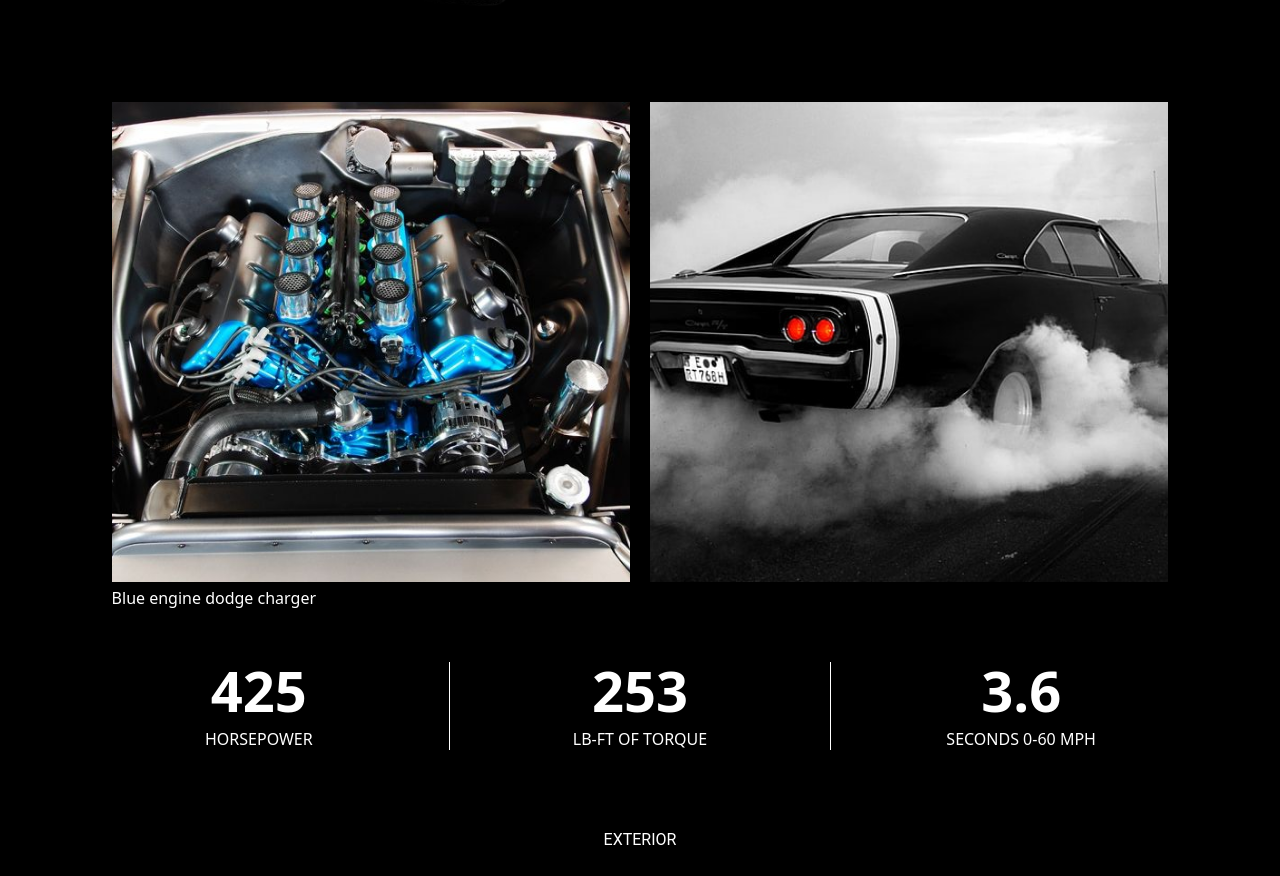
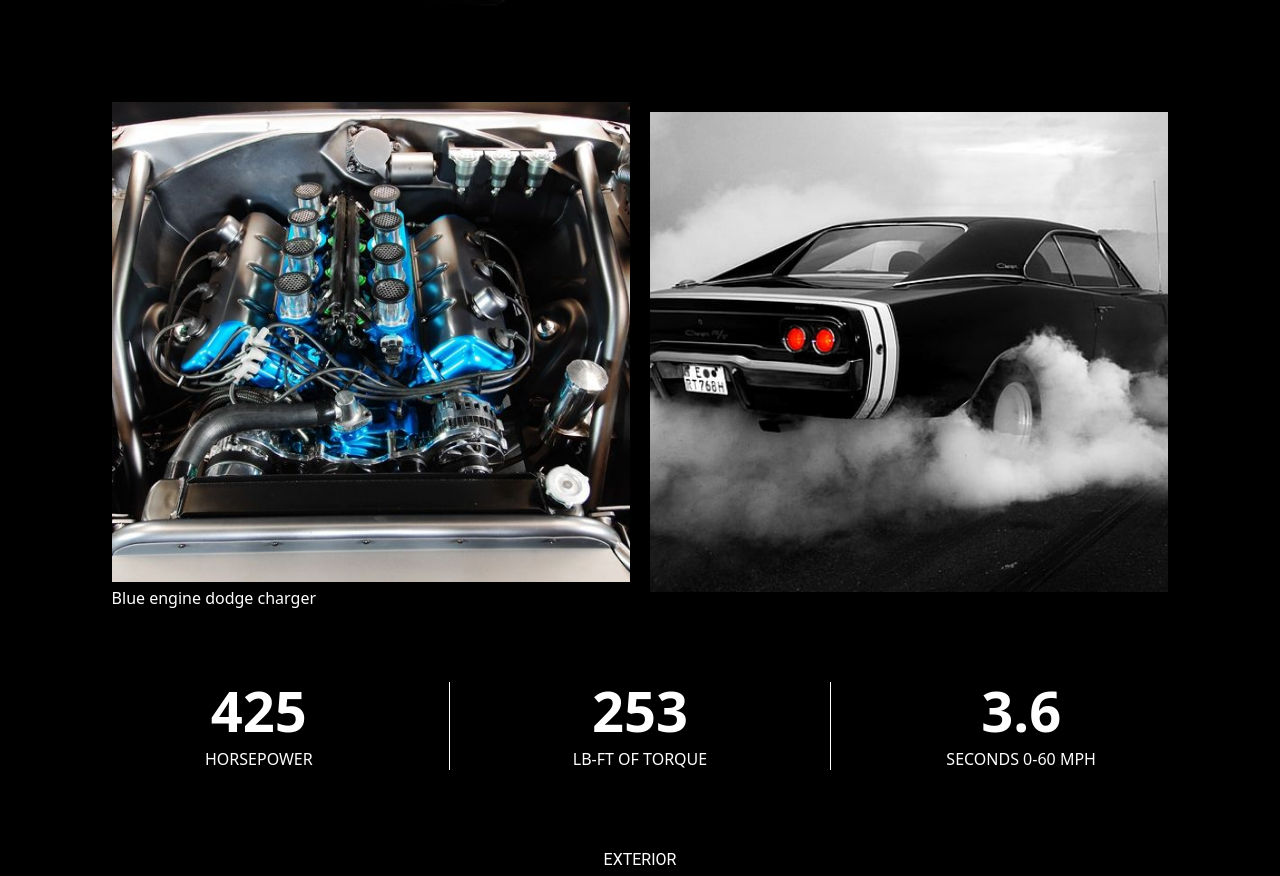
Before and after one commit to CHIDI00/Dodge, a plain HTML site: page index.html in a window 1280 px wide. Shown: the part 2085-2961 px from the top of the page. Drawn offline with Linux system fonts and the light colour scheme; a web font is replaced by a local one.

Commit message:
Eight Commit 🚀

```diff
--- a/css/style.css
+++ b/css/style.css
@@ -552,10 +552,15 @@ body {
   height: 30rem;
 }
 
+.engine1 {
+  padding-bottom: 20px;
+}
+
 .engine1 img {
   width: 100%;
   object-fit: cover;
   height: 100%;
+  /* margin-bottom: 10px */
 }
 
 .engine2 img {
```
